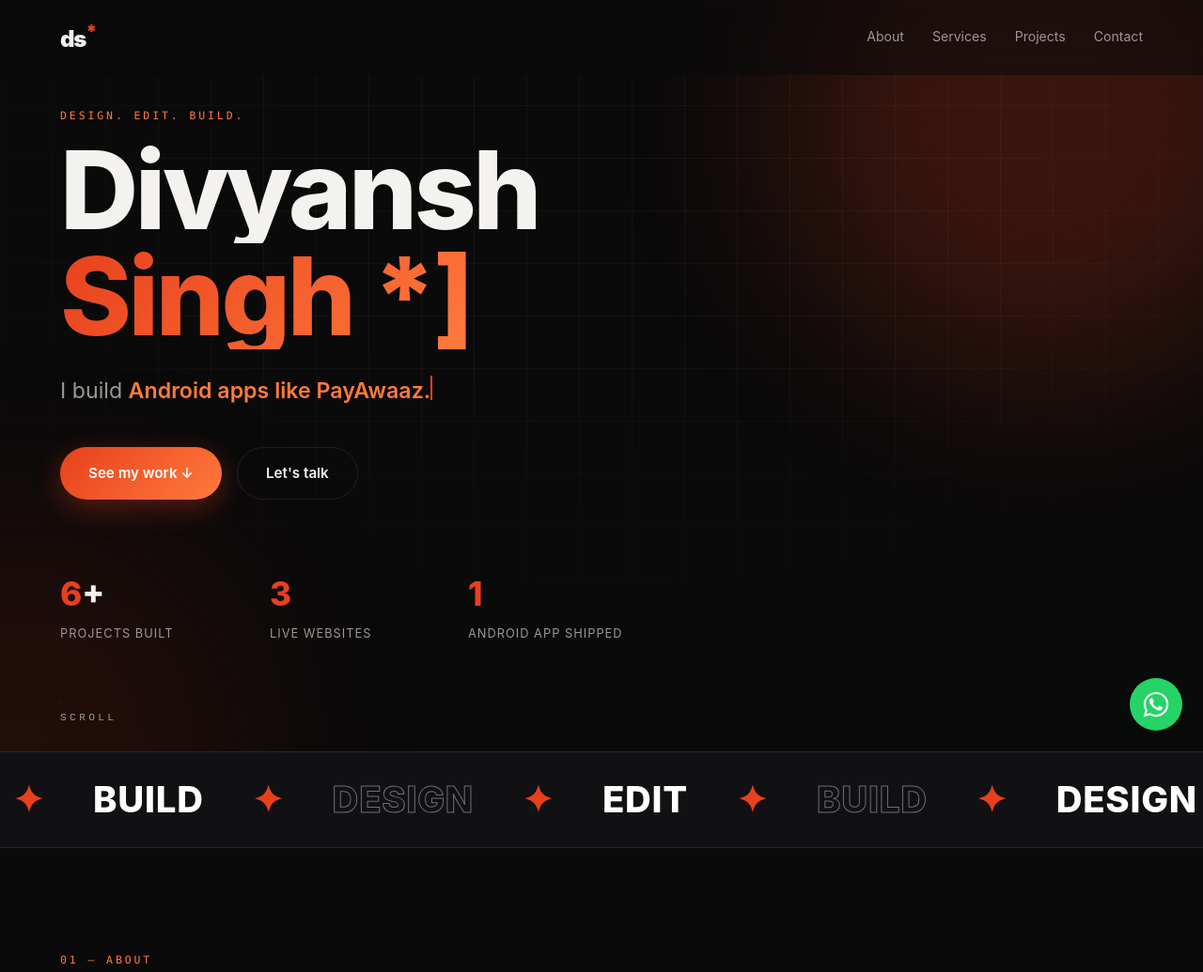
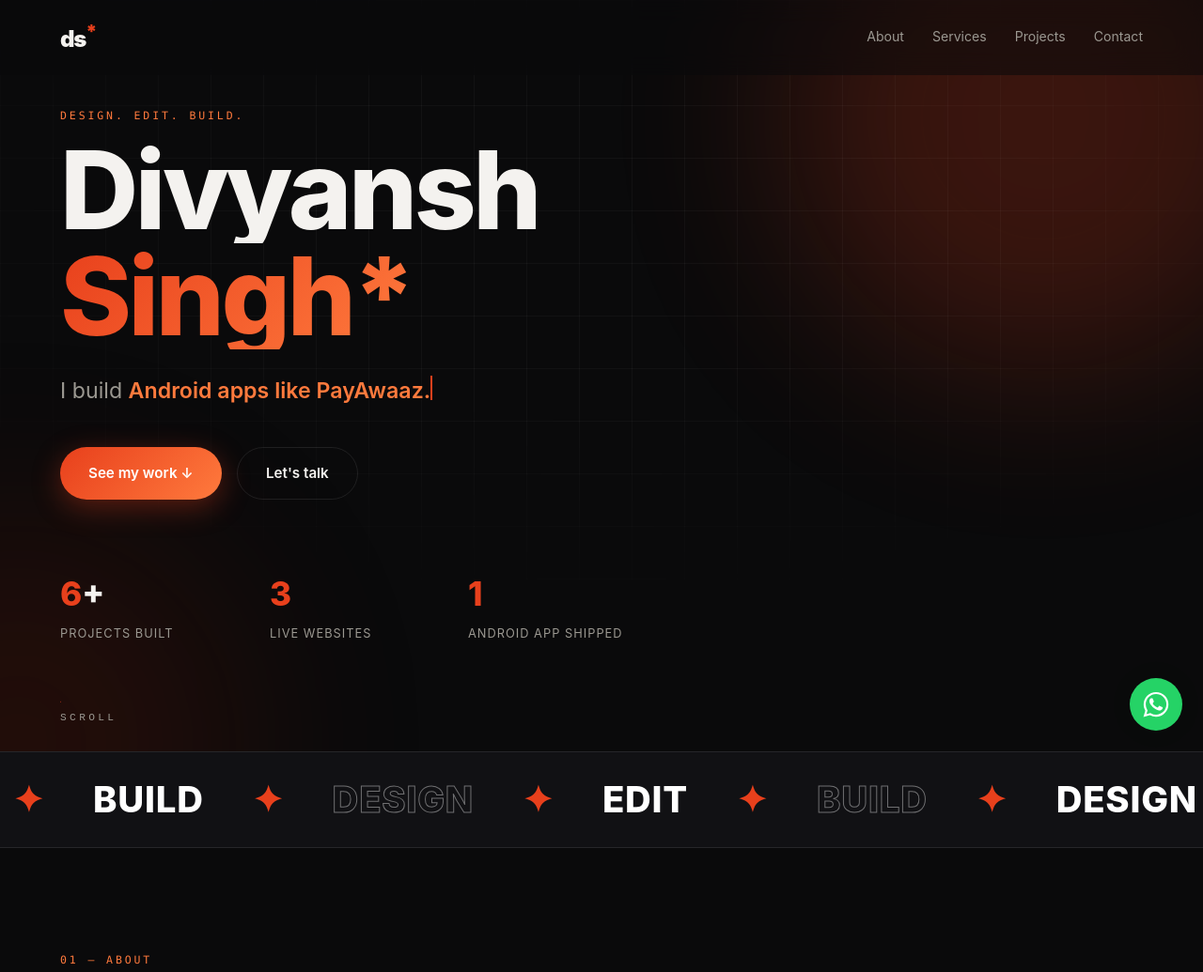
Before and after one commit to schoolbidsm-code/divyansh-portfolio, a plain HTML site: page index.html in a window 1280 px wide. Shown: the top 1035 px of the page at 94% size. Drawn offline with Linux system fonts and the light colour scheme.

Commit message:
fix: stray bracket in hero name

```diff
--- a/index.html
+++ b/index.html
@@ -192,7 +192,7 @@ footer .logo{font-size:1.2rem}
   <span class="mono">Design. Edit. Build.</span>
   <h1>
     <span class="ln"><span>Divyansh</span></span>
-    <span class="ln"><span class="grad-txt">Singh&nbsp;*]</span></span>
+    <span class="ln"><span class="grad-txt">Singh*</span></span>
   </h1>
   <div class="type-wrap">I build <span class="tag" id="typed"></span><span class="caret"></span></div>
   <div class="btns">
```
